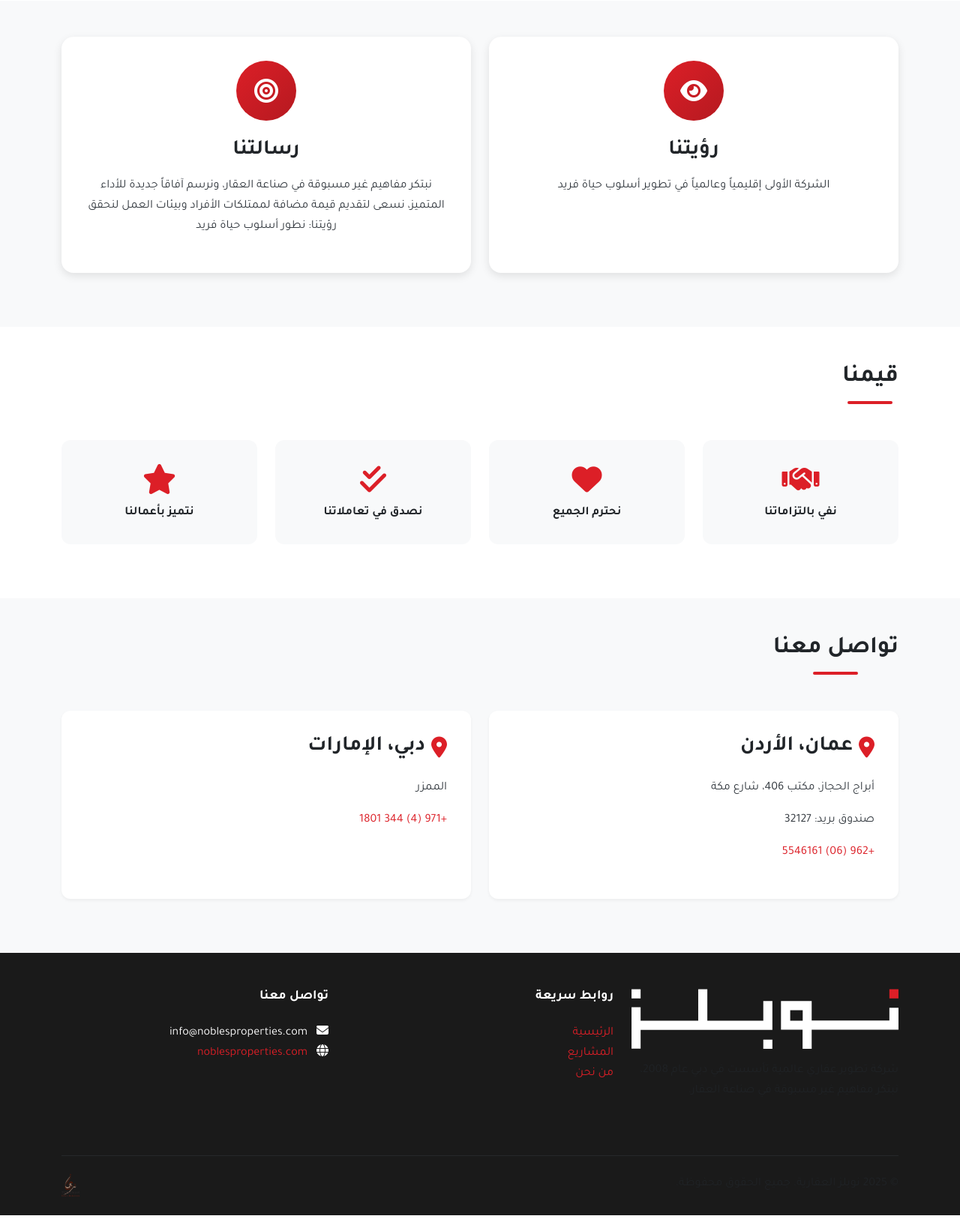
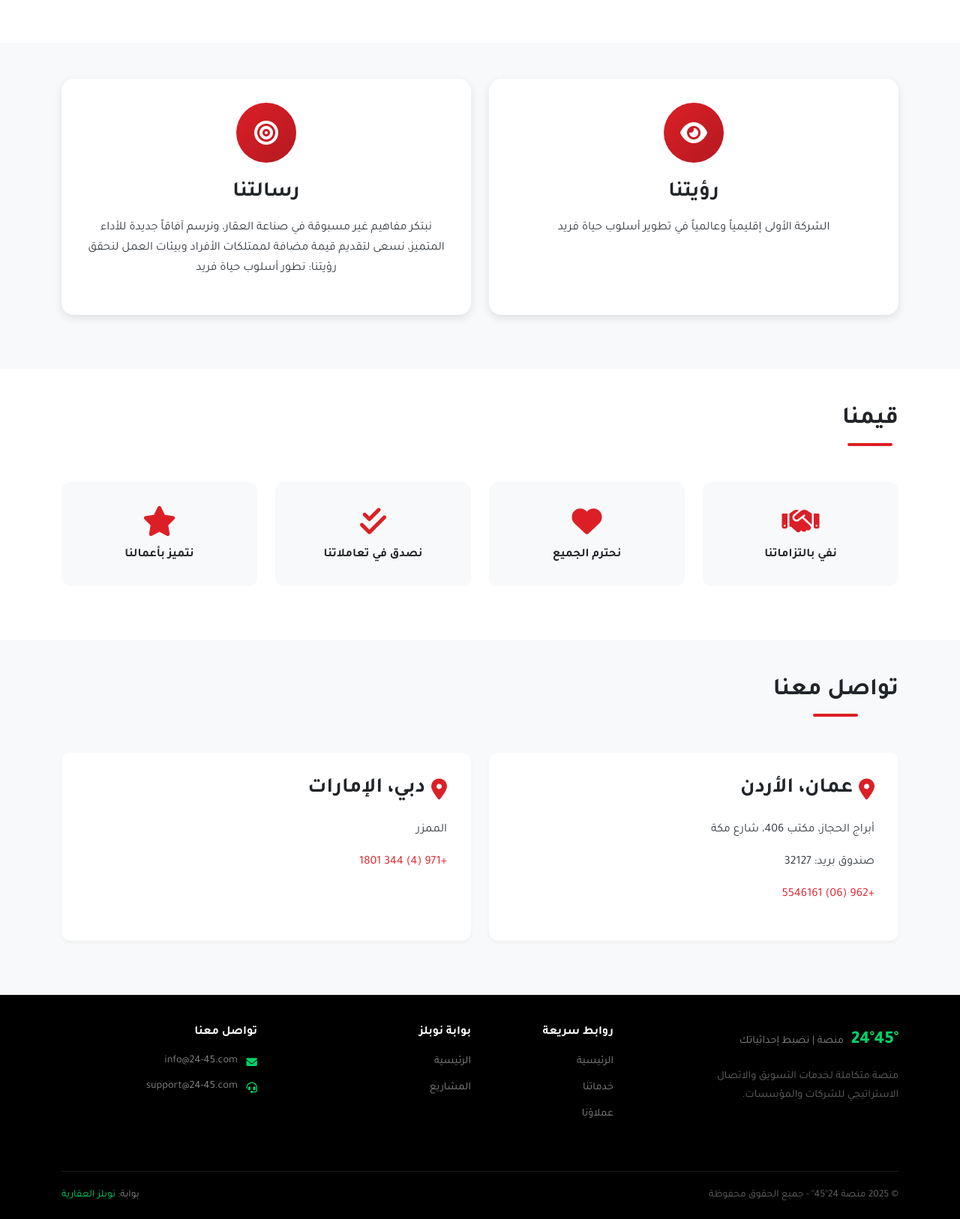
Before and after one commit to 24-45/platform, a Flask app: template templates/tenant/nobles/about.html in a window 1280 px wide. Shown: the part 712-2338 px from the top of the page at 75% size. Run offline with Flask 3, Linux system fonts and the light colour scheme; the template is opened without the code that fills it, so the values that code supplies are empty; some libraries are stand-ins or nearby versions.

Commit message:
update: base.html with platform header/footer for all nobles pages

```diff
--- a/templates/tenant/nobles/base.html
+++ b/templates/tenant/nobles/base.html
@@ -3,11 +3,11 @@
 <head>
     <meta charset="UTF-8">
     <meta name="viewport" content="width=device-width, initial-scale=1.0">
-    <meta name="description" content="{% block meta_description %}نوبلز العقارية - شركة تطوير عقاري عالمية{% endblock %}">
-    <meta name="keywords" content="نوبلز، عقارات، تطوير عقاري، الأردن، دبي، مشاريع سكنية">
-    <meta name="author" content="Nobles Properties">
+    <meta name="description" content="{% block meta_description %}نوبلز العقارية - بوابة على منصة 24°45°{% endblock %}">
+    <meta name="keywords" content="نوبلز، عقارات، تطوير عقاري، الأردن، دبي، مشاريع سكنية، 24-45">
+    <meta name="author" content="24°45° Platform">
 
-    <title>{% block title %}نوبلز العقارية{% endblock %}</title>
+    <title>{% block title %}نوبلز العقارية | 24°45°{% endblock %}</title>
 
     <!-- Favicon -->
     <link rel="icon" type="image/svg+xml" href="{{ url_for('static', filename='images/tenants/nobles/favicon.svg') }}">
@@ -28,12 +28,159 @@
 
     <!-- Custom CSS -->
     <link rel="stylesheet" href="{{ url_for('static', filename='css/tenants/nobles/main.css') }}">
+
+    <!-- Platform Base Styles -->
+    <style>
+    /* Platform Banner */
+    .platform-banner {
+        background: linear-gradient(135deg, #000000 0%, #1a1a1a 100%);
+        padding: 12px 0;
+        border-bottom: 2px solid #00D46A;
+    }
+    .platform-banner .container {
+        display: flex;
+        justify-content: space-between;
+        align-items: center;
+    }
+    .platform-logo {
+        display: flex;
+        align-items: center;
+        gap: 10px;
+        color: #fff;
+        text-decoration: none;
+        font-weight: 700;
+        font-size: 1.1rem;
+    }
+    .platform-logo span {
+        color: #00D46A;
+    }
+    .platform-tagline {
+        color: #888;
+        font-size: 0.85rem;
+    }
+    .back-to-platform {
+        color: #00D46A;
+        text-decoration: none;
+        font-size: 0.9rem;
+        display: flex;
+        align-items: center;
+        gap: 5px;
+        transition: all 0.3s;
+    }
+    .back-to-platform:hover {
+        color: #fff;
+    }
+
+    /* Platform Footer */
+    .platform-footer {
+        background: #000;
+        padding: 40px 0 20px;
+        border-top: 1px solid rgba(255,255,255,0.1);
+    }
+    .platform-footer .footer-brand {
+        display: flex;
+        align-items: center;
+        gap: 10px;
+        margin-bottom: 15px;
+    }
+    .platform-footer .footer-brand span {
+        color: #00D46A;
+        font-size: 1.5rem;
+        font-weight: 800;
+    }
+    .platform-footer .footer-brand small {
+        color: #888;
+        font-size: 0.9rem;
+    }
+    .platform-footer .footer-desc {
+        color: #666;
+        font-size: 0.9rem;
+        max-width: 300px;
+    }
+    .platform-footer h5 {
+        color: #fff;
+        font-size: 1rem;
+        font-weight: 700;
+        margin-bottom: 15px;
+    }
+    .platform-footer .footer-links {
+        list-style: none;
+        padding: 0;
+        margin: 0;
+    }
+    .platform-footer .footer-links li {
+        margin-bottom: 8px;
+    }
+    .platform-footer .footer-links a {
+        color: #888;
+        text-decoration: none;
+        font-size: 0.9rem;
+        transition: color 0.3s;
+    }
+    .platform-footer .footer-links a:hover {
+        color: #00D46A;
+    }
+    .platform-footer .footer-contact li {
+        color: #888;
+        font-size: 0.9rem;
+        margin-bottom: 10px;
+        display: flex;
+        align-items: center;
+        gap: 10px;
+    }
+    .platform-footer .footer-contact i {
+        color: #00D46A;
+        width: 16px;
+    }
+    .platform-footer .footer-bottom {
+        border-top: 1px solid rgba(255,255,255,0.1);
+        padding-top: 20px;
+        margin-top: 30px;
+        display: flex;
+        justify-content: space-between;
+        align-items: center;
+        flex-wrap: wrap;
+        gap: 10px;
+    }
+    .platform-footer .footer-bottom p {
+        color: #666;
+        font-size: 0.85rem;
+        margin: 0;
+    }
+    .platform-footer .footer-bottom .portal-info {
+        color: #888;
+        font-size: 0.85rem;
+    }
+    .platform-footer .footer-bottom .portal-info span {
+        color: #00D46A;
+    }
+
+    /* Hide old footer class */
+    footer.footer:not(.platform-footer) {
+        display: none !important;
+    }
+    </style>
+
     {% block extra_css %}{% endblock %}
 
     <!-- Print CSS -->
     <link rel="stylesheet" href="{{ url_for('static', filename='css/tenants/nobles/print.css') }}" media="print">
 </head>
 <body>
+    <!-- Platform Banner -->
+    <div class="platform-banner">
+        <div class="container">
+            <a href="/" class="platform-logo">
+                <span>24°45°</span> منصة
+                <span class="platform-tagline">| نضبط إحداثياتك</span>
+            </a>
+            <a href="/" class="back-to-platform">
+                <i class="fas fa-arrow-right"></i>
+                العودة للمنصة
+            </a>
+        </div>
+    </div>
+
     <!-- Navbar -->
     <nav class="navbar navbar-expand-lg navbar-dark sticky-top">
         <div class="container">
@@ -70,7 +217,6 @@
                             <i class="fas fa-external-link-alt"></i> الموقع الرسمي
                         </a>
                     </li>
-                    <!-- زر تسجيل الخروج -->
                     {% if session.get('user_id') %}
                     <li class="nav-item">
                         <a class="nav-link" href="{{ url_for('logout') }}">
@@ -88,39 +234,44 @@
         {% block content %}{% endblock %}
     </main>
 
-    <!-- Footer -->
-    <footer class="footer">
+    <!-- Platform Footer -->
+    <footer class="platform-footer">
         <div class="container">
             <div class="row">
                 <div class="col-lg-4 mb-4">
-                    <img src="{{ url_for('static', filename='images/tenants/nobles/logo.svg') }}" alt="نوبلز العقارية" height="50" class="mb-3">
-                    <p class="text-muted">شركة تطوير عقاري عالمية تأسست في دبي عام 2008، نبتكر مفاهيم غير مسبوقة في صناعة العقار.</p>
+                    <div class="footer-brand">
+                        <span>24°45°</span>
+                        <small>منصة | نضبط إحداثياتك</small>
+                    </div>
+                    <p class="footer-desc">منصة متكاملة لخدمات التسويق والاتصال الاستراتيجي للشركات والمؤسسات.</p>
                 </div>
-                <div class="col-lg-4 mb-4">
+                <div class="col-lg-2 col-md-4 mb-4">
                     <h5>روابط سريعة</h5>
-                    <ul class="list-unstyled">
+                    <ul class="footer-links">
+                        <li><a href="/">الرئيسية</a></li>
+                        <li><a href="/#services">خدماتنا</a></li>
+                        <li><a href="/#clients">عملاؤنا</a></li>
+                    </ul>
+                </div>
+                <div class="col-lg-3 col-md-4 mb-4">
+                    <h5>بوابة نوبلز</h5>
+                    <ul class="footer-links">
                         <li><a href="{{ url_for('tenant_home', tenant_slug='nobles') }}">الرئيسية</a></li>
                         <li><a href="{{ url_for('tenant_projects', tenant_slug='nobles') }}">المشاريع</a></li>
-                        <li><a href="{{ url_for('tenant_about', tenant_slug='nobles') }}">من نحن</a></li>
                     </ul>
                 </div>
-                <div class="col-lg-4 mb-4">
+                <div class="col-lg-3 col-md-4 mb-4">
                     <h5>تواصل معنا</h5>
-                    <ul class="list-unstyled">
-                        <li><i class="fas fa-envelope me-2"></i> info@noblesproperties.com</li>
-                        <li><i class="fas fa-globe me-2"></i> <a href="https://noblesproperties.com" target="_blank">noblesproperties.com</a></li>
+                    <ul class="footer-links footer-contact">
+                        <li><i class="fas fa-envelope"></i> info@24-45.com</li>
+                        <li><i class="fas fa-headset"></i> support@24-45.com</li>
                     </ul>
                 </div>
             </div>
-            <hr>
-            <div class="row">
-                <div class="col-md-6">
-                    <p class="mb-0 text-muted">&copy; 2025 نوبلز العقارية. جميع الحقوق محفوظة.</p>
-                </div>
-                <div class="col-md-6 text-md-end">
-                    <a href="https://www.24-45.com" target="_blank" class="text-muted">
-                        <img src="{{ url_for('static', filename='images/tenants/nobles/Logo-Turjuman1.png') }}" alt="ترجمان" style="height: 30px; filter: brightness(1.1);">
-                    </a>
+            <div class="footer-bottom">
+                <p>© 2025 منصة 24°45° - جميع الحقوق محفوظة</p>
+                <div class="portal-info">
+                    بوابة: <span>نوبلز العقارية</span>
                 </div>
             </div>
         </div>
```
